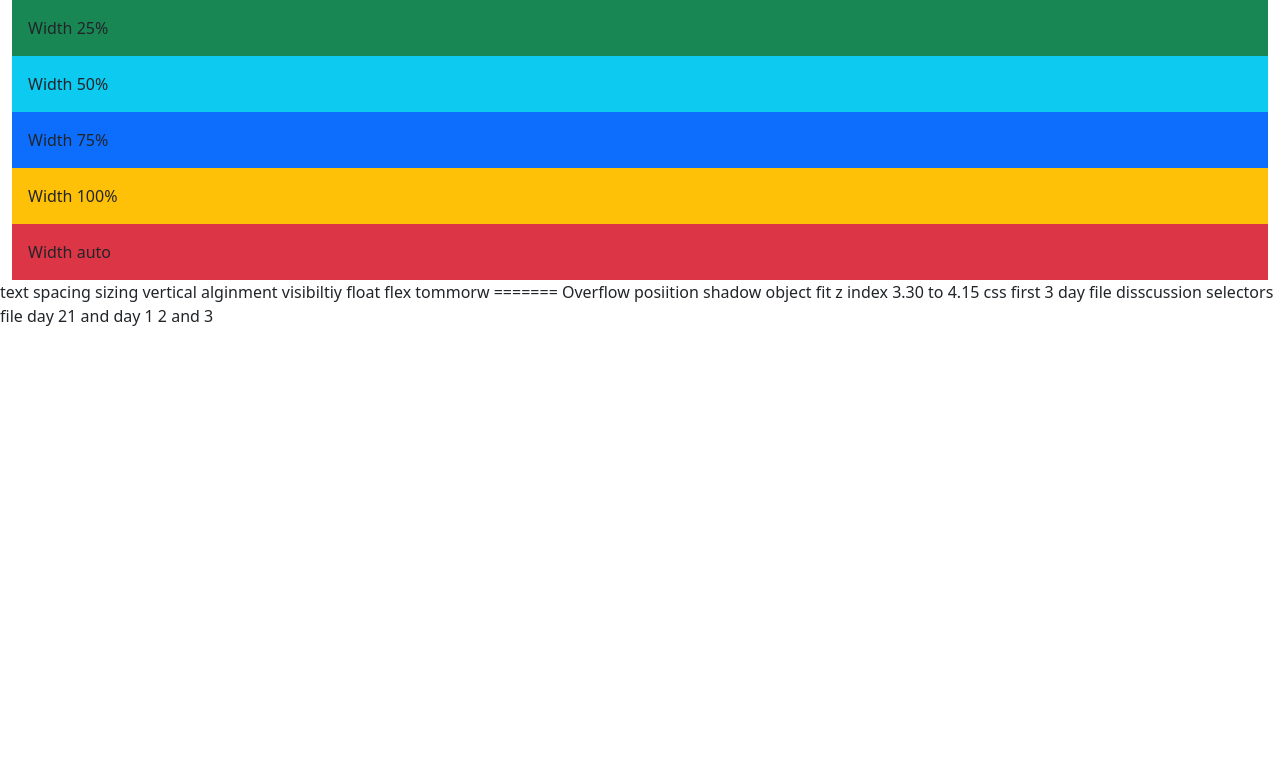
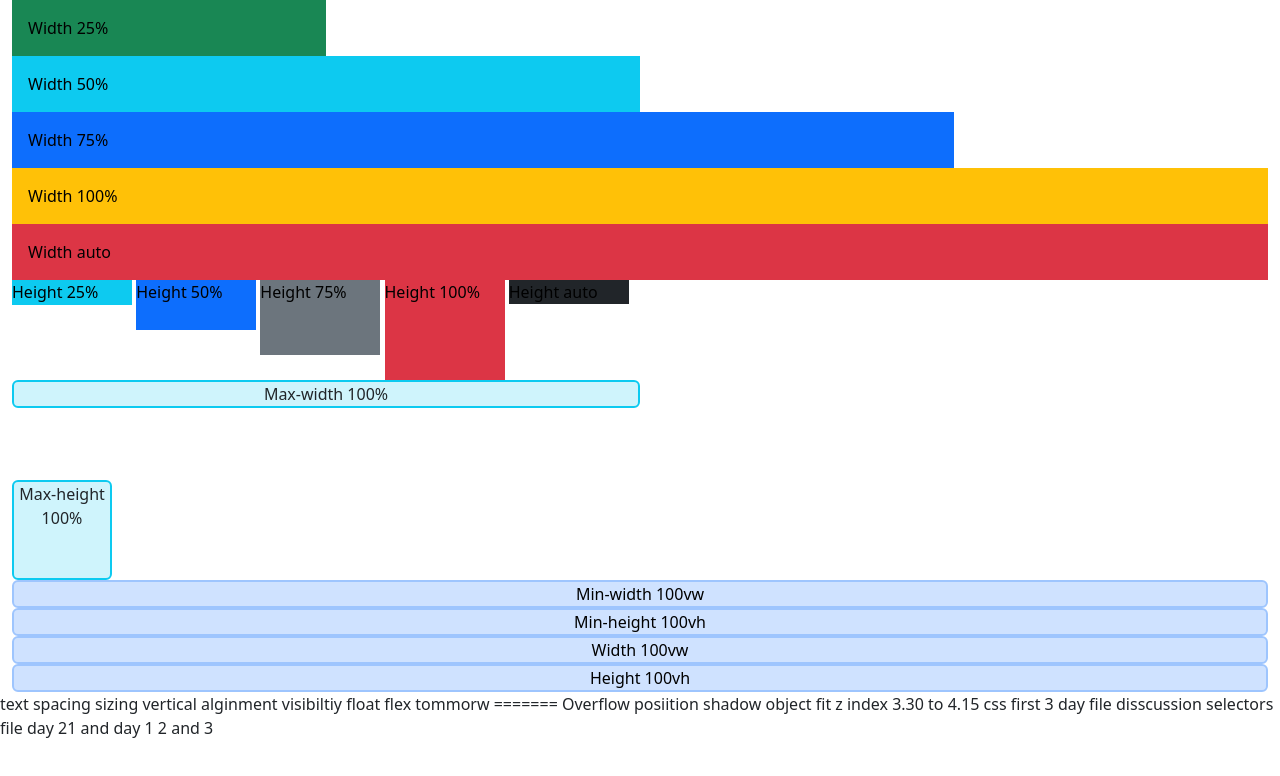
Before and after one commit to surajdkale/BOOTSTRAP_DEMOS, a plain HTML site: page SizingUtility.html in a window 1280 px wide. Drawn offline with nearby package versions, Linux system fonts and the light colour scheme.

Commit message:
Worked On Relative to the viewport section

```diff
--- a/SizingUtility.html
+++ b/SizingUtility.html
@@ -26,12 +26,43 @@
 <body>
     <div class="container-fluid">
         <div class="row">
+            <div class="col text-black">
+                <div class="w-25 p-3 bg-success">Width 25%</div>
+                <div class="w-50 p-3 bg-info">Width 50%</div>
+                <div class="w-75 p-3 bg-primary">Width 75%</div>
+                <div class="w-100 p-3 bg-warning">Width 100%</div>
+                <div class="w-auto p-3 bg-danger">Width auto</div>
+            </div>
+        </div>
+    </div>
+    <div class="container-fluid">
+        <div class="row">
+            <div class="col text-black">
+                <div style="height: 100px;">
+                    <div class="h-25 d-sm-inline-block bg-info" style="width: 120px;">Height 25%</div>
+                    <div class="h-50 d-sm-inline-block bg-primary" style="width: 120px;">Height 50%</div>
+                    <div class="h-75 d-sm-inline-block bg-secondary" style="width: 120px;">Height 75%</div>
+                    <div class="h-100 d-sm-inline-block bg-danger" style="width: 120px;">Height 100%</div>
+                    <div class="h-auto d-sm-inline-block bg-dark" style="width: 120px;">Height auto</div>
+                </div>
+            </div>
+        </div>
+    </div>
+    <div class="container-fluid">
+        <div class="row">
             <div class="col">
-                <div class="mw-25 p-3 bg-success">Width 25%</div>
-                <div class="mw-50 p-3 bg-info">Width 50%</div>
-                <div class="mw-75 p-3 bg-primary">Width 75%</div>
-                <div class="mw-100 p-3 bg-warning">Width 100%</div>
-                <div class="mw-auto p-3 bg-danger">Width auto</div>
+                <div style="width: 50%; height: 100px;">
+                    <div class="mw-100 border border-2 border-info rounded text-center bg-info-subtle"
+                        style="width: 200%;">Max-width 100%</div>
+                </div>
+                <div style="height: 100px;">
+                    <div class="mh-100 border border-2 border-info rounded text-center bg-info-subtle"
+                        style="width: 100px; height: 200px;">Max-height 100%</div>
+                </div>
+                <div class="min-vw-50 border border-2 border-primary-subtle rounded bg-primary-subtle text-center text-black ">Min-width 100vw</div>
+                <div class="min-vh-50 border border-2 border-primary-subtle rounded bg-primary-subtle text-center text-black ">Min-height 100vh</div>
+                <div class="vw-50 border border-2 border-primary-subtle rounded bg-primary-subtle text-center text-black ">Width 100vw</div>
+                <div class="vh-50 border border-2 border-primary-subtle rounded bg-primary-subtle text-center text-black ">Height 100vh</div>
             </div>
         </div>
     </div>
```
Lines whose indentation alone changed are shown as unchanged.
